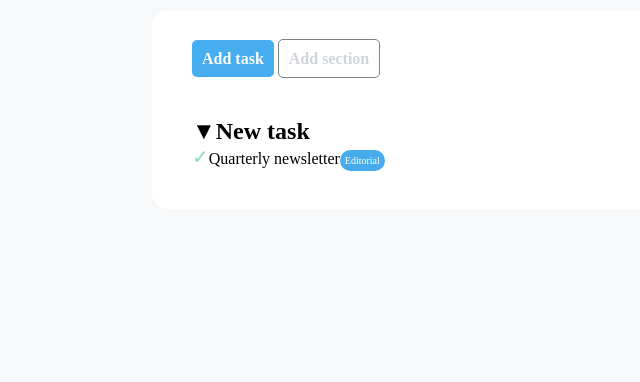
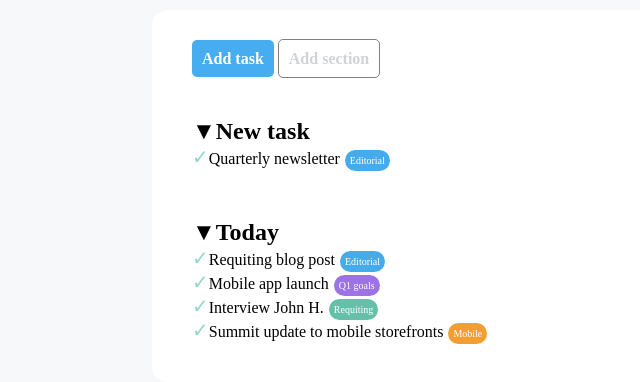
Before and after one commit to JacopoTrincanato/html-css-toboolist, a plain HTML site: page index.html in a window 1280 px wide. Shown: the part 72-454 px from the top of the page, without its empty margins (0-640 px from the left). Drawn offline with Linux system fonts and the light colour scheme.

Commit message:
add new section

```diff
--- a/index.html
+++ b/index.html
@@ -30,6 +30,14 @@
 
                 </section>
 
+                <section>
+                    <h2>&#x25BC;Today</h2>
+                    <div><span class="checkmark">&#10003;</span>Requiting blog post<span class="button bg_primary-light">Editorial</span></div>
+                    <div><span class="checkmark">&#10003;</span>Mobile app launch<span class="button bg_secondary">Q1 goals</span></div>
+                    <div><span class="checkmark">&#10003;</span>Interview John H.<span class="button bg_third">Requiting</span></div>
+                    <div><span class="checkmark">&#10003;</span>Summit update to mobile storefronts<span class="button bg_fourth">Mobile</span></div>
+                </section>
+
             </div>
         </div>
     </main>
--- a/style.css
+++ b/style.css
@@ -70,7 +70,7 @@ section{
 .checkmark{
     color: var(--boolist-third-light);
     font-size: 20px;
-    border: 1 px solid;
+    border: 1 px solid green;
     border-radius: 50%;
 }
 
@@ -83,4 +83,25 @@ section{
 
 .bg_primary-light{
     background-color: var(--boolist-primary-light);
+    margin-left: 5px;
 }
+
+.bg_secondary{
+    background-color: var(--boolist-secondary);
+    margin-left: 5px;
+}
+
+.bg_third{
+    background-color: var(--boolist-third);
+    margin-left: 5px;
+}
+
+.bg_fourth{
+    background-color: var(--boolist-fourth);
+    margin-left: 5px;
+}
+
+.bg_primary-light{
+    background-color: var(--boolist-primary-light);
+    margin-left: 5px;
+}
```
